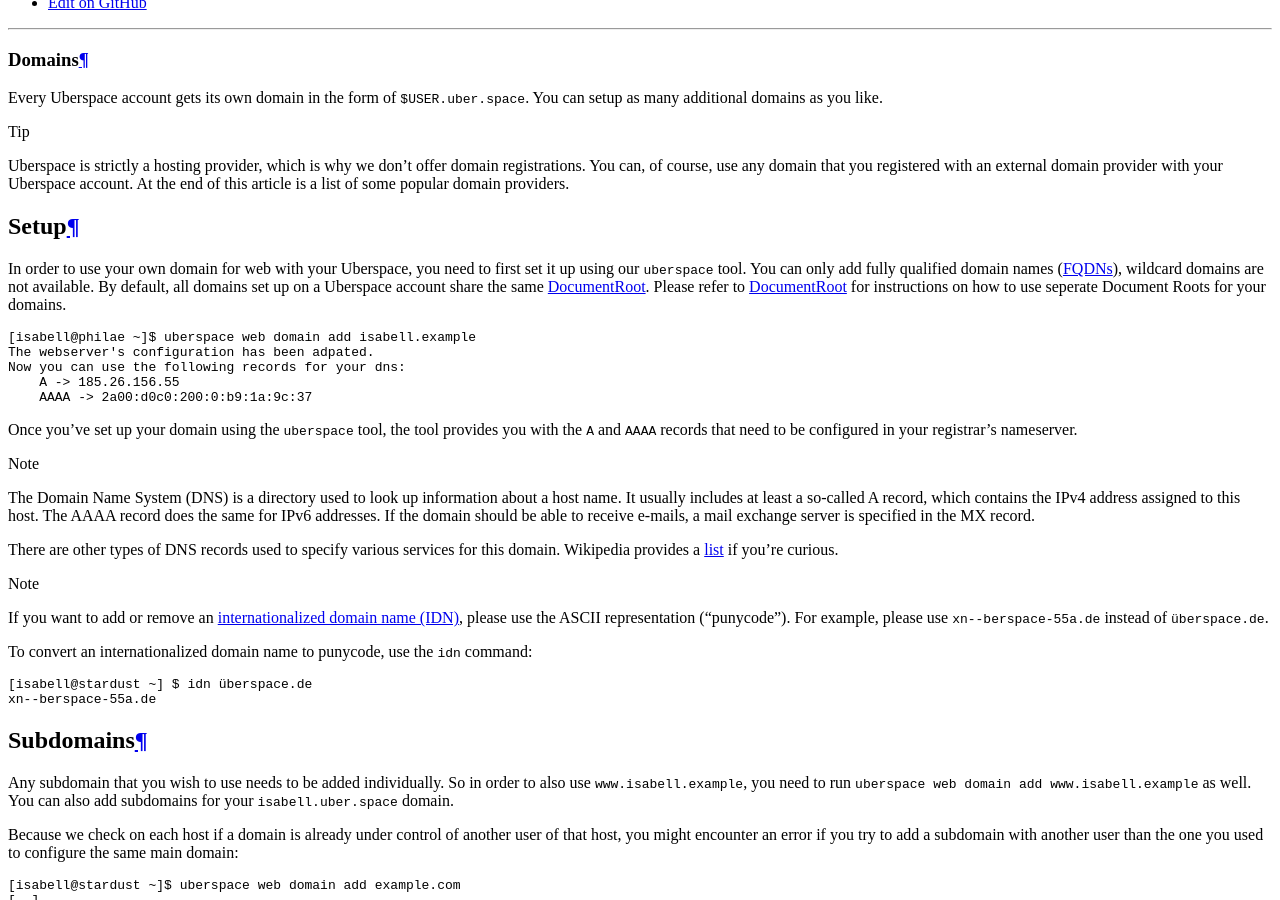
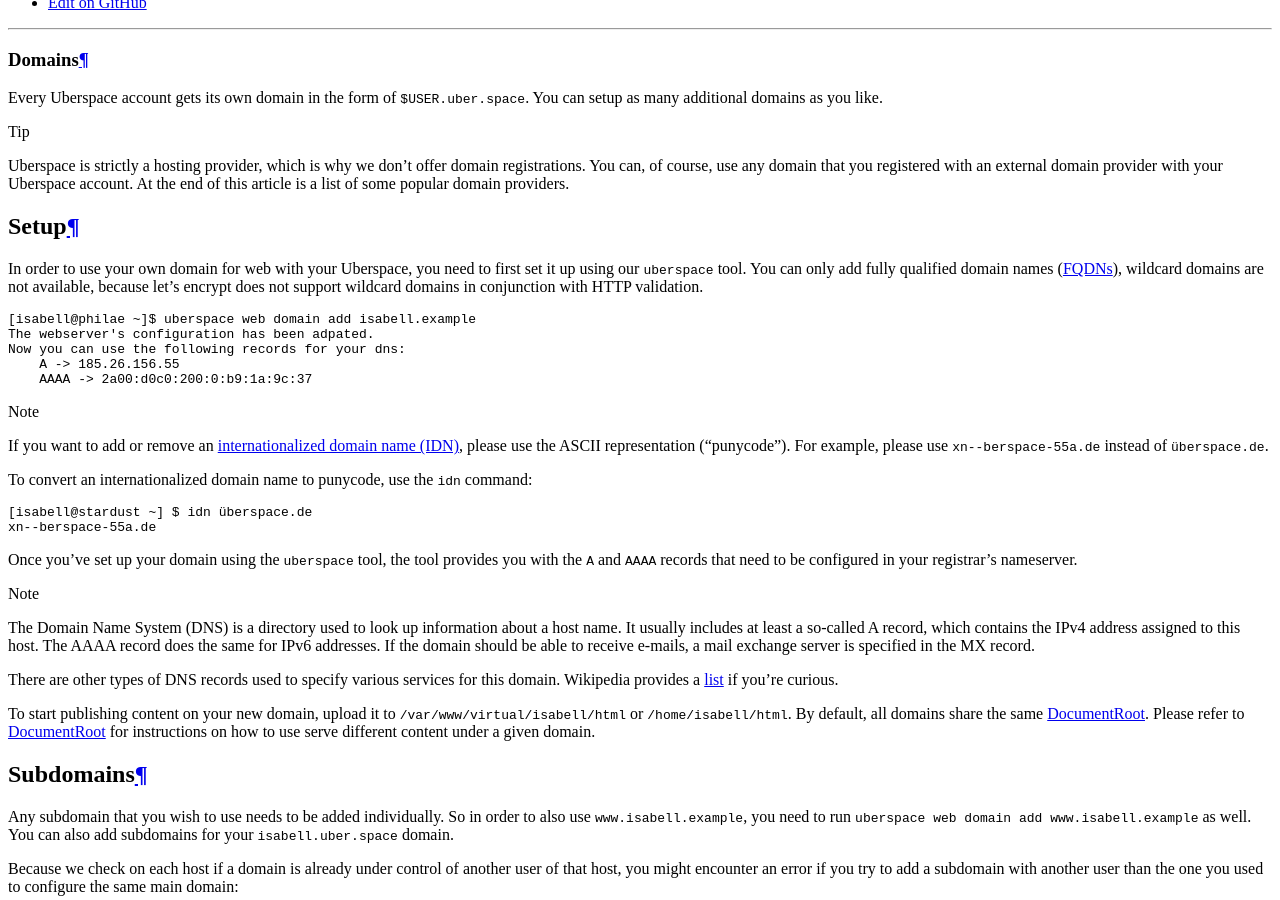
Before and after one commit to Uberspace/manual, a Sphinx documentation site: the page built from source/web-domains.rst, in a window 1280 px wide and 900 px high, scrolled down 1743 px. Built offline with Sphinx 7.4.7 and the Read the Docs theme 2.0.0, drawn with Linux system fonts in a browser that asks for light colours; pages that are not in the unit, such as notebooks, are missing from menus.

Commit message:
make domain setup more beginner friendly
thanks @bnetz, close #226

```diff
--- a/source/web-domains.rst
+++ b/source/web-domains.rst
@@ -11,7 +11,8 @@
 Setup
 =====
 
-In order to use your own domain for web with your Uberspace, you need to first set it up using our ``uberspace`` tool. You can only add fully qualified domain names (`FQDNs <https://en.wikipedia.org/wiki/Fully_qualified_domain_name>`_), wildcard domains are not available. By default, all domains set up on a Uberspace account share the same :ref:`docroot`. Please refer to :ref:`docroot` for instructions on how to use seperate Document Roots for your domains.
+In order to use your own domain for web with your Uberspace, you need to first set it up using our ``uberspace`` tool. You can only add fully qualified domain names (`FQDNs <https://en.wikipedia.org/wiki/Fully_qualified_domain_name>`_), wildcard domains are not available, because let's
+encrypt does not support wildcard domains in conjunction with HTTP validation.
 
 .. code-block:: console
 
@@ -21,11 +22,14 @@
      A -> 185.26.156.55
      AAAA -> 2a00:d0c0:200:0:b9:1a:9c:37
 
+.. include:: includes/domain-idn.txt
+
 Once you've set up your domain using the ``uberspace`` tool, the tool provides you with the ``A`` and ``AAAA`` records that need to be configured in your registrar's nameserver.
 
 .. include:: includes/domain-dns.txt
 
-.. include:: includes/domain-idn.txt
+To start publishing content on your new domain, upload it to ``/var/www/virtual/isabell/html`` or ``/home/isabell/html``. By default, all domains
+share the same :ref:`docroot`. Please refer to :ref:`docroot` for instructions on how to use serve different content under a given domain.
 
 Subdomains
 ==========
```
